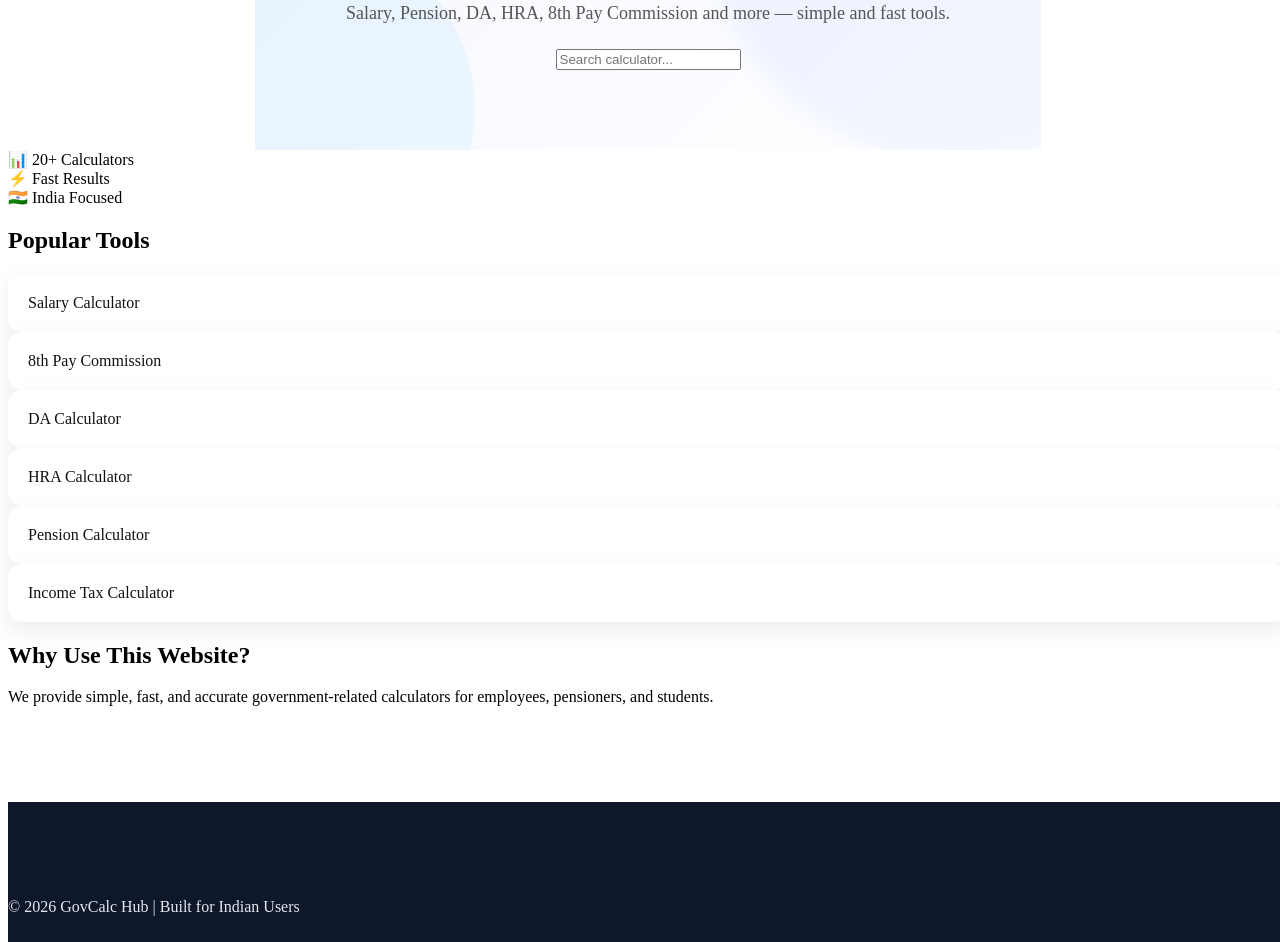
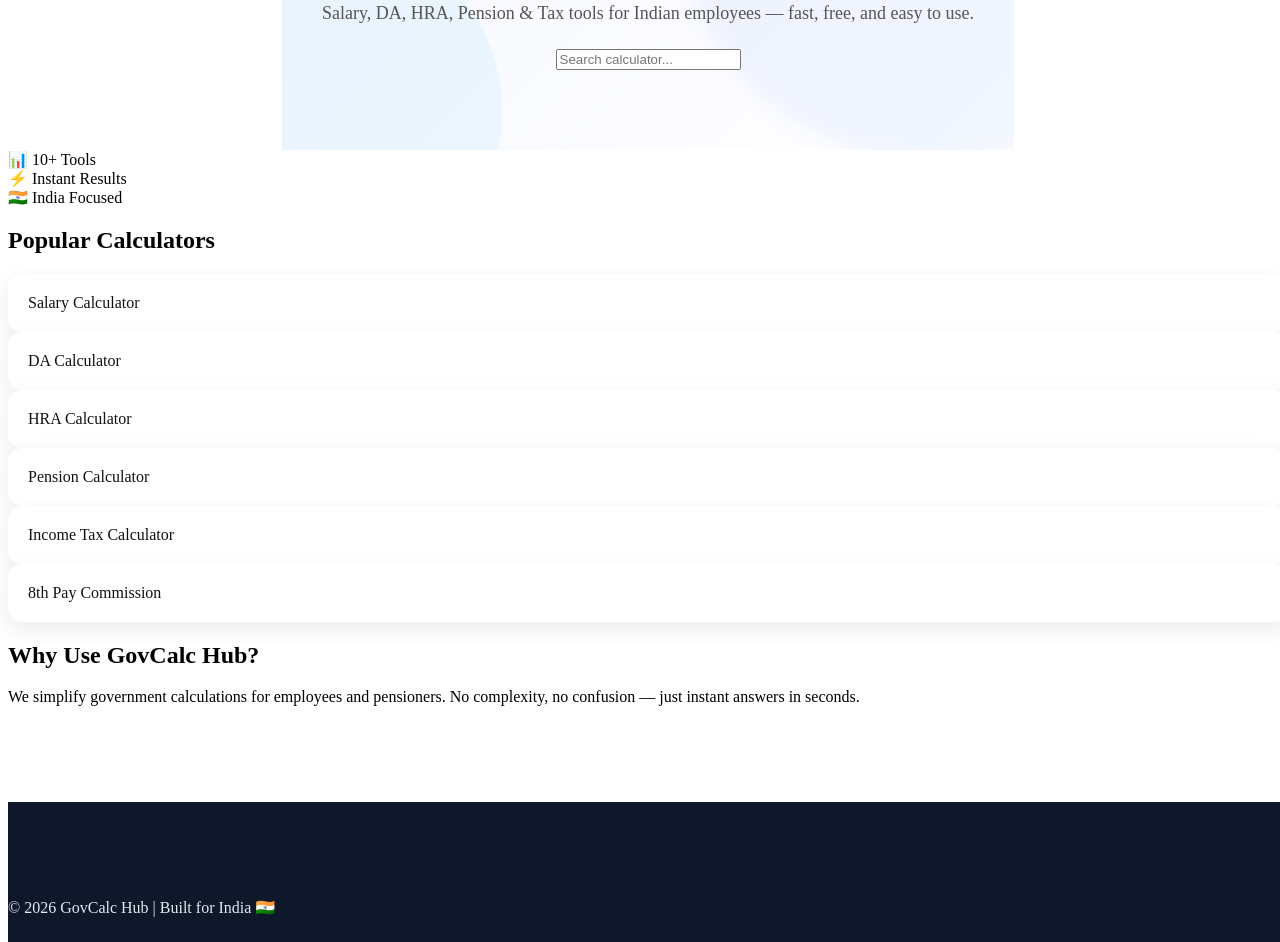
Before and after one commit to beginner2022/government-calculator-hub, a plain HTML site: page index.html in a window 1280 px wide. Shown: the part 222-1164 px from the top of the page. Drawn offline with Linux system fonts and the light colour scheme; files that its build step writes are made by us from their sources.

Commit message:
Update index.html

```diff
--- a/index.html
+++ b/index.html
@@ -1,10 +1,12 @@
 <!DOCTYPE html>
 <html lang="en">
 <head>
-  <meta charset="UTF-8">
-  <meta name="viewport" content="width=device-width, initial-scale=1.0">
-  <title>Government Calculator Hub</title>
-  <link rel="stylesheet" href="layout.css">
+  <meta charset="UTF-8" />
+  <meta name="viewport" content="width=device-width, initial-scale=1.0" />
+  <title>GovCalc Hub - Government Calculators India</title>
+  <meta name="description" content="Free government salary, DA, HRA, pension and tax calculators for Indian employees and pensioners. Fast, simple and accurate tools." />
+
+  <link rel="stylesheet" href="layout.css" />
 </head>
 
 <body>
@@ -12,8 +14,8 @@
   <!-- HEADER -->
   <header class="header">
     <div class="logo">GovCalc Hub</div>
+
     <nav>
-      <a href="#">Home</a>
       <a href="#tools">Tools</a>
       <a href="#about">About</a>
     </nav>
@@ -21,46 +23,49 @@
 
   <!-- HERO -->
   <section class="hero">
-    <h1>All Government Calculators in One Place</h1>
-    <p>Salary, Pension, DA, HRA, 8th Pay Commission and more — simple and fast tools.</p>
-    <input type="text" placeholder="Search calculator..." class="search-box">
+    <h1>Government Calculators Made Simple</h1>
+    <p>
+      Salary, DA, HRA, Pension & Tax tools for Indian employees — fast, free, and easy to use.
+    </p>
+
+    <input type="text" placeholder="Search calculator..." class="search-box" />
   </section>
 
   <!-- STATS -->
   <section class="stats">
-    <div class="card">📊 20+ Calculators</div>
-    <div class="card">⚡ Fast Results</div>
+    <div class="card">📊 10+ Tools</div>
+    <div class="card">⚡ Instant Results</div>
     <div class="card">🇮🇳 India Focused</div>
   </section>
 
   <!-- TOOLS -->
   <section id="tools" class="tools">
-    <h2>Popular Tools</h2>
+    <h2>Popular Calculators</h2>
 
     <div class="grid">
 
-      <a href="calculators/salary.html" class="tool-card">
+      <a class="tool-card" href="calculators/salary.html">
         Salary Calculator
       </a>
 
-      <a href="calculators/8th-pay.html" class="tool-card">
-        8th Pay Commission
-      </a>
-
-      <a href="calculators/da.html" class="tool-card">
+      <a class="tool-card" href="calculators/da.html">
         DA Calculator
       </a>
 
-      <a href="calculators/hra.html" class="tool-card">
+      <a class="tool-card" href="calculators/hra.html">
         HRA Calculator
       </a>
 
-      <a href="calculators/pension.html" class="tool-card">
+      <a class="tool-card" href="calculators/pension.html">
         Pension Calculator
       </a>
 
-      <a href="calculators/tax.html" class="tool-card">
+      <a class="tool-card" href="calculators/tax.html">
         Income Tax Calculator
+      </a>
+
+      <a class="tool-card" href="calculators/8th-pay.html">
+        8th Pay Commission
       </a>
 
     </div>
@@ -68,15 +73,16 @@
 
   <!-- ABOUT -->
   <section id="about" class="about">
-    <h2>Why Use This Website?</h2>
+    <h2>Why Use GovCalc Hub?</h2>
     <p>
-      We provide simple, fast, and accurate government-related calculators for employees, pensioners, and students.
+      We simplify government calculations for employees and pensioners.
+      No complexity, no confusion — just instant answers in seconds.
     </p>
   </section>
 
   <!-- FOOTER -->
   <footer class="footer">
-    <p>© 2026 GovCalc Hub | Built for Indian Users</p>
+    <p>© 2026 GovCalc Hub | Built for India 🇮🇳</p>
   </footer>
 
 </body>
```
